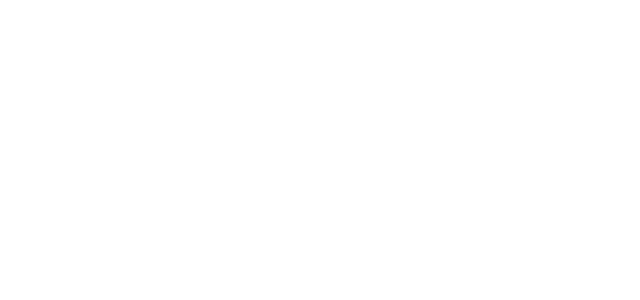
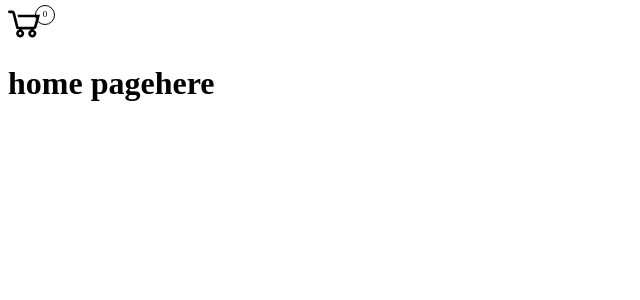
Before and after one commit to VictorDoyle/React-Cosmo2-Remake, a React (Create React App) app: page / in a window 1280 px wide. Shown: the top 300 px of the page, without its empty margins (0-640 px from the left). Built offline with nearby package versions, Linux system fonts and the light colour scheme; a web font is replaced by a local one.

Commit message:
added cartIcon svg and cart icon counter

```diff
--- a/src/App.js
+++ b/src/App.js
@@ -1,7 +1,9 @@
+import routes from "./routes/routes";
 
 function App() {
   return (
     <>
+    {routes}
     </>
   );
 }
--- /dev/null
+++ b/src/components/NavigationBar/CartIcon.js
@@ -0,0 +1,20 @@
+import React, { useEffect } from 'react';
+import CartIconCounter from './CartIconCounter';
+
+
+function CartIcon() {
+
+
+
+
+    return(
+        <>
+       <svg className="cartIcon" xmlns="http://www.w3.org/2000/svg" width="32" height="32" viewBox="0 0 447.8 378.2" aria-labelledby="cartIcon">
+        <path d="M400.1 94h-72.7c-56.9 0-113.7-.3-170.6.2-11.1.1-17.7-1.8-18.6-14.3-.5-6.9-3.1-13.6-5.1-21.7h314.7c-10 37.2-19.9 74.1-29.8 110.9-5.1 18.9-10.4 37.8-15.4 56.7-8.2 30.5-16.9 37.5-45.2 38.7 9.5 8.9 22.5 18 31.4 30.1 9.9 13.5 10 30.1 4 46.1-8.6 22.9-32.3 38.9-55.2 37.2-25.9-1.9-48.8-21.6-52.9-45.6-5.1-29.6 8.4-51.4 43-67.3h-139c9 8.8 21.9 18.5 30.8 31 9.8 13.8 8.8 30.7 2.7 46.4-8.8 22.6-34.1 38.1-56.3 35.4-26.9-3.2-47.2-22-51-47.4-4.5-29.4 8.5-49.7 43.5-65.7-5.3-.3-8.5-.4-11.6-.6-20.1-1.3-31.8-11-36.8-30.9-15.4-60.8-30.6-121.7-45.9-182.6-1.1-4.2-2.5-8.4-3.9-13.1-13.5 0-26.4.1-39.4 0C8.8 37.2.2 29.7 0 19.4-.2 9 7.7 1 20.2.5 34.1-.1 48-.3 61.8.6 82.3 1.9 93.3 12.7 98.9 35 114 95.4 129.4 155.9 144 216.5c2.1 8.9 5.4 11.4 14.1 11.4 64.9-.3 129.8-.1 194.7-.5 4.1 0 11-3.2 11.9-6.3 12.3-41.8 23.6-83.8 35.4-127.1zM170.5 302.7c-10.3-.2-19.3 7.7-19.9 17.5-.7 10.2 8.4 20.1 18.8 20.4 10.5.4 19.9-8.8 19.8-19.2-.2-10.2-8.4-18.5-18.7-18.7zm188.9 18.2c-.4-10.6-9.5-18.6-20.6-18.1-10.5.5-18.1 8.8-17.6 19.3s8.7 18.6 18.9 18.6 19.7-9.7 19.3-19.8z"/>
+      </svg>
+      <CartIconCounter />
+        </>
+    )
+}
+
+export default CartIcon
--- /dev/null
+++ b/src/components/NavigationBar/CartIconCounter.js
@@ -0,0 +1,20 @@
+import React from 'react'
+/* styling */
+import '../../styles/atoms/CartIconCounter.css'
+
+
+
+function CartIconCounter() {
+
+    /* orig count 0 */
+    /* if Cart.items.qty num != counter, update with useEffect + hook */
+    return(
+        <>
+
+        <span class="cart-count">0</span>
+
+        </>
+    )
+}
+
+export default CartIconCounter
--- /dev/null
+++ b/src/components/NavigationBar/NavigationBar.js
@@ -0,0 +1,14 @@
+import React from 'react';
+import CartIcon from './CartIcon';
+
+function NavigationBar() {
+    return(
+        <>
+        <div className="leftNav"> <CartIcon /> </div>
+        <div className="midNav"></div>
+        <div className="rightNav"></div>
+        </>
+    )
+}
+
+export default NavigationBar
--- a/src/index.js
+++ b/src/index.js
@@ -3,10 +3,13 @@
 import './index.css';
 import App from './App';
 import reportWebVitals from './reportWebVitals';
+import { BrowserRouter as Router} from "react-router-dom"
 
 ReactDOM.render(
   <React.StrictMode>
+    <Router>
     <App />
+    </Router>
   </React.StrictMode>,
   document.getElementById('root')
 );
--- a/src/pages/Homepage.js
+++ b/src/pages/Homepage.js
@@ -1,9 +1,10 @@
 import React from 'react';
-
+import NavigationBar from '../components/NavigationBar/NavigationBar'
 
 function Homepage() {
     return(
         <>
+        <NavigationBar />
         <h1> home pagehere </h1>
         </>
     )
--- /dev/null
+++ b/src/styles/atoms/CartIconCounter.css
@@ -0,0 +1,20 @@
+.cart-count {
+    display: inline-block;
+    position: absolute;
+    margin-top: 15px;
+    margin-left: 25px;
+    left: 10px;
+    /* change back to white after testing */
+    color: black;
+    width: 18px;
+    height: 18px;
+    font-size: 9px;
+    line-height: 16px;
+    text-align: center;
+    border-radius: 50%;
+    border: 1px solid;
+    top: -10px;
+    right: -13px;
+    z-index: 1;
+    transition: all 0.4s cubic-bezier(0.33, 1, 0.68, 1);
+}
```
Also changed, not shown: src/routes/routes.js (+7 -0 lines).
